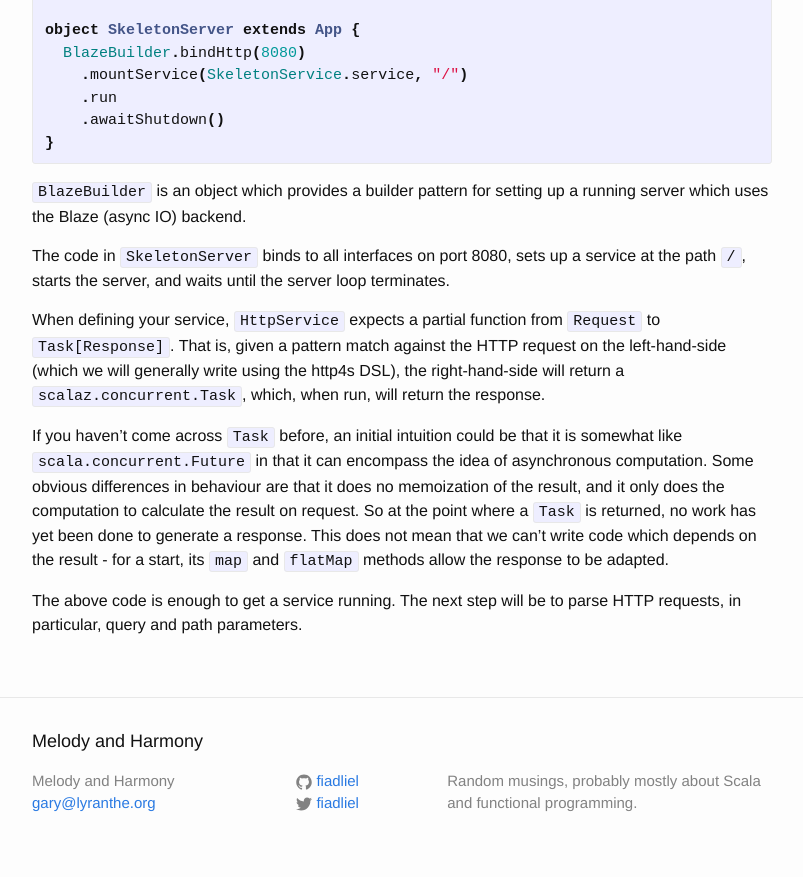
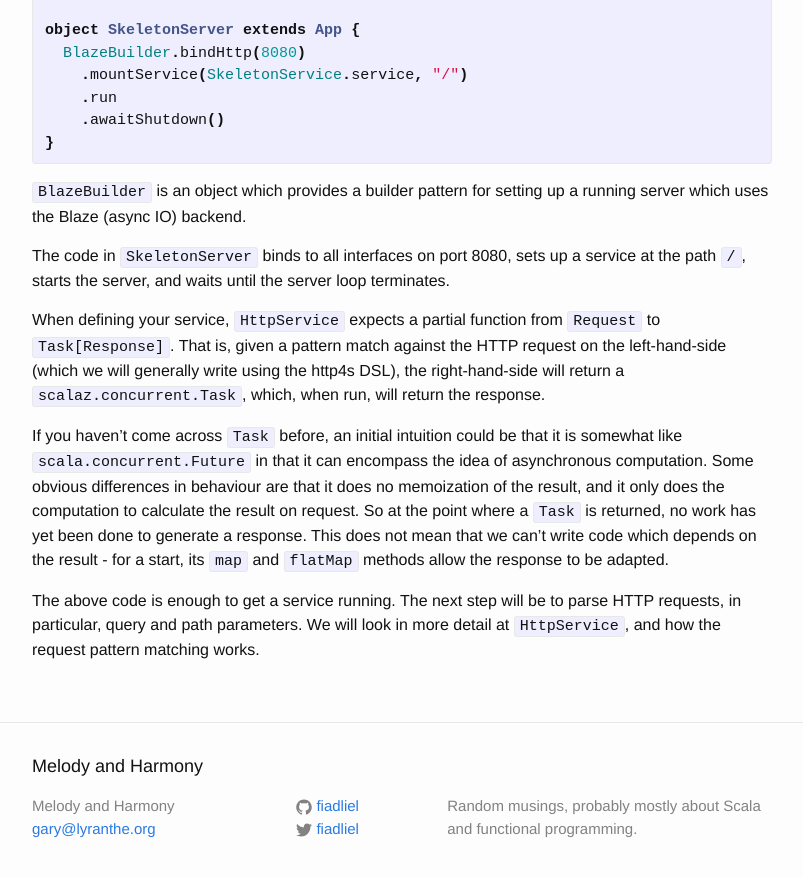
Before and after one commit to fiadliel/fiadliel.github.io, a Jekyll site: the page built from _posts/2016-02-16-setting-up-http4s.markdown, in a window 1280 px wide and 900 px high, scrolled down 678 px. Shown: the top 877 px of the window, without its empty margins (238-1041 px from the left). Built offline with Jekyll 4.4.1, drawn with Linux system fonts in a browser that asks for light colours.

Commit message:
Promises...

```diff
--- a/_posts/2016-02-16-setting-up-http4s.markdown
+++ b/_posts/2016-02-16-setting-up-http4s.markdown
@@ -58,4 +58,5 @@ depends on the result - for a start, its `map` and `flatMap` methods allow the
 response to be adapted.
 
 The above code is enough to get a service running. The next step will be to
-parse HTTP requests, in particular, query and path parameters.
+parse HTTP requests, in particular, query and path parameters. We will look in
+more detail at `HttpService`, and how the request pattern matching works.
```
